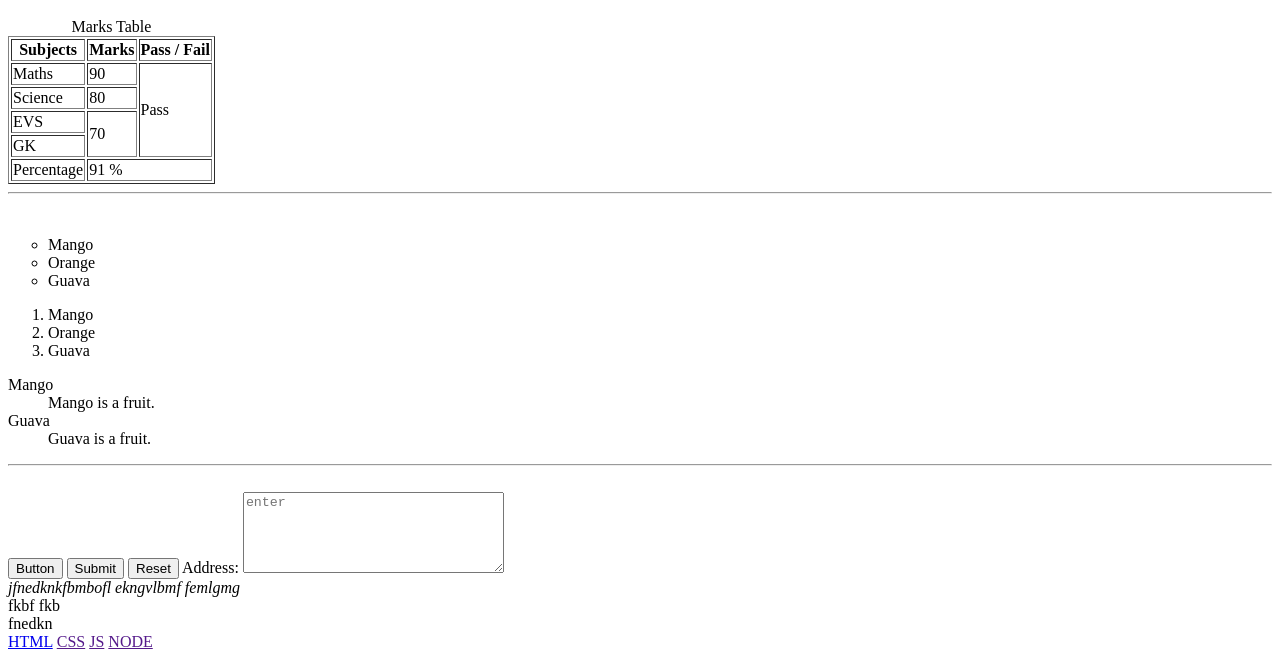
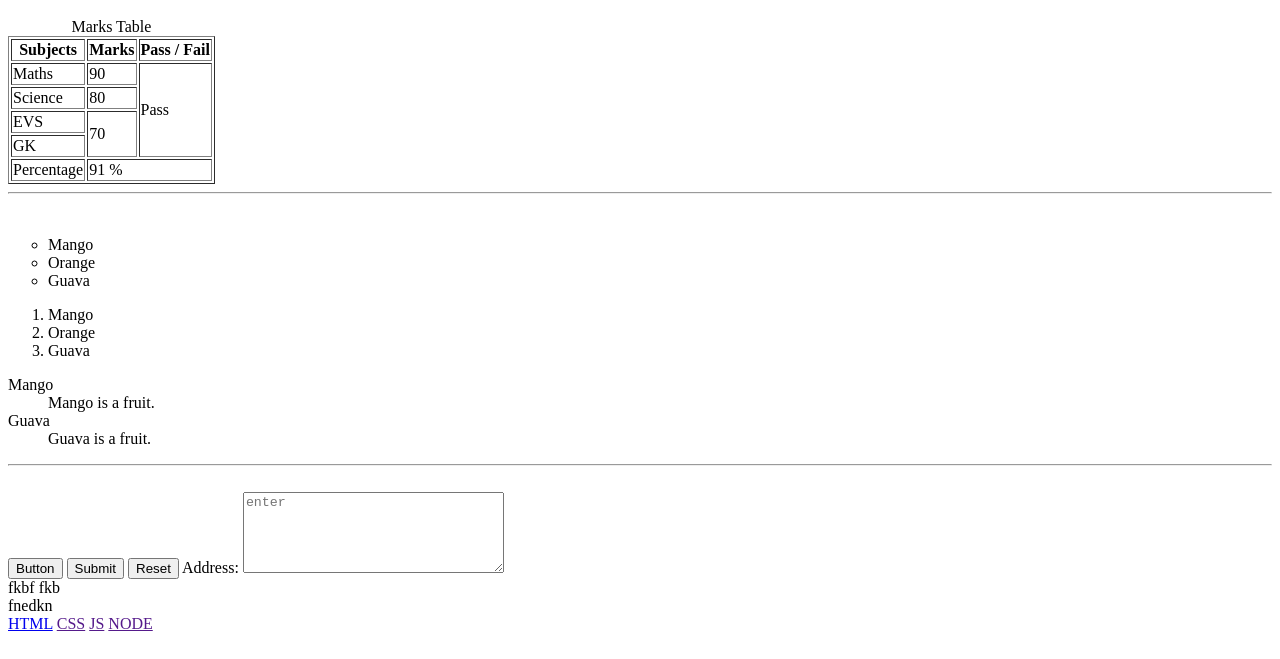
Before and after one commit to swapnil-meshram-09/html, a plain HTML site: page index.html in a window 1280 px wide. Shown: the part 6374-7033 px from the top of the page. Drawn offline with Linux system fonts and the light colour scheme.

Commit message:
new changes

```diff
--- a/index.html
+++ b/index.html
@@ -162,7 +162,7 @@
 
 
 
-    <address>jfnedknkfbmbofl ekngvlbmf femlgmg</address>
+    <address></address>
 
     <aside>fkbf fkb</aside>
 
```
